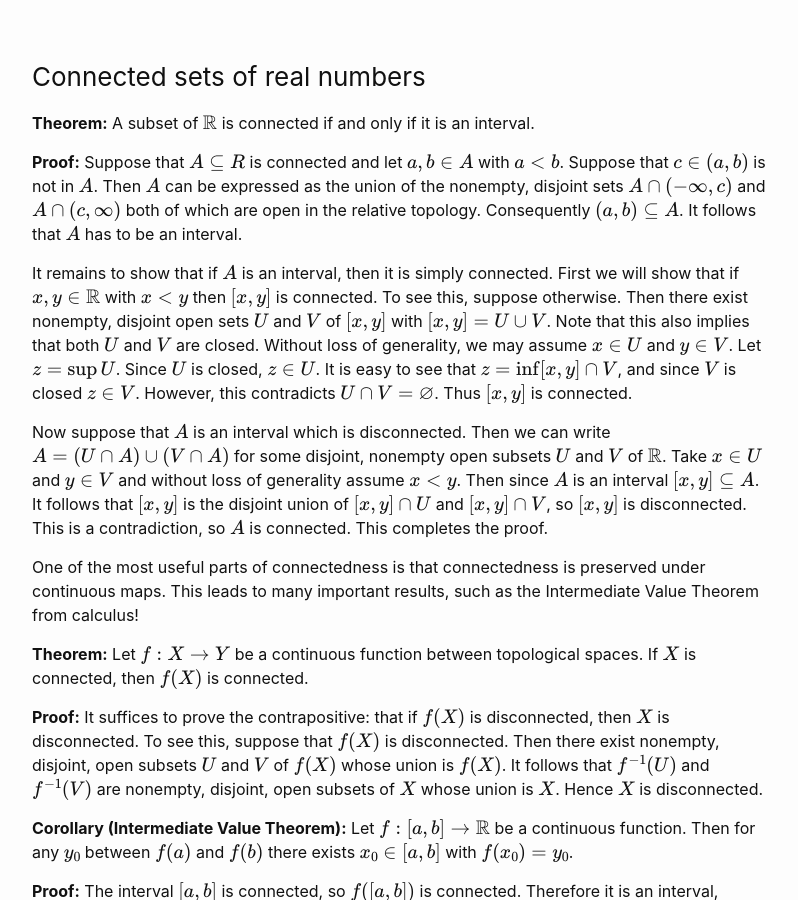
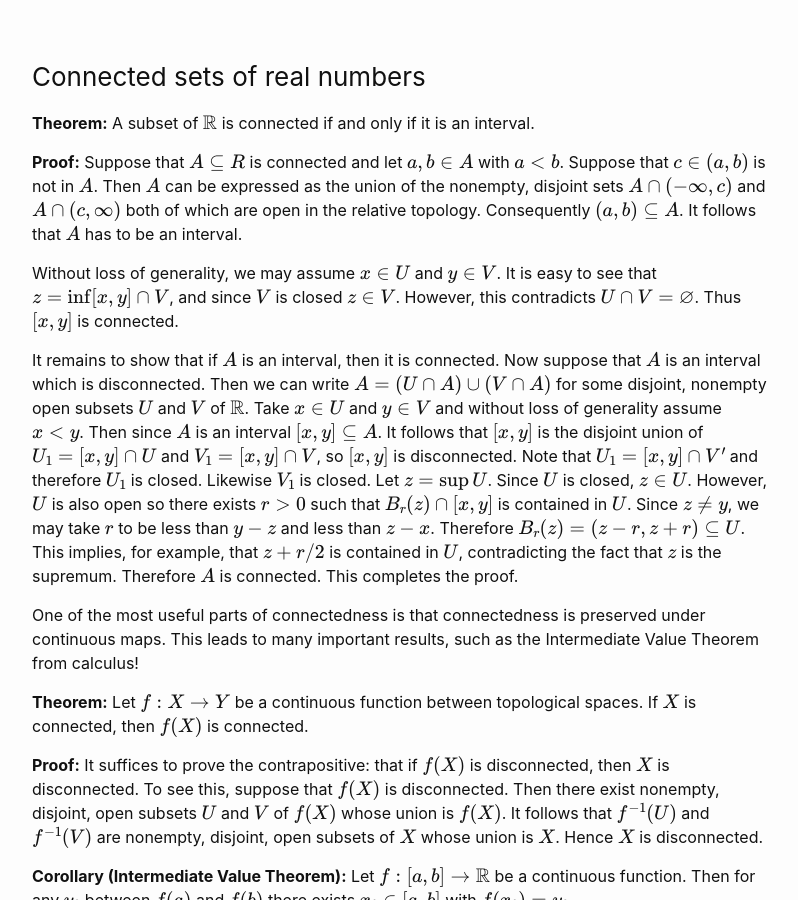
Before and after one commit to wcasper/math414fall2022, a Jekyll site: the page built from _topics/024-connectedness.md, in a window 1280 px wide and 900 px high, scrolled down 975 px. Shown: the whole window, without its empty margins (238-1036 px from the left). Built offline with Jekyll 4.4.1, drawn with Linux system fonts in a browser that asks for light colours.

Commit message:
fixed proof

```diff
--- a/_topics/024-connectedness.md
+++ b/_topics/024-connectedness.md
@@ -41,23 +41,24 @@ Then $$A$$ can be expressed as the union of the nonempty, disjoint sets $$A\cap
 Consequently $$(a,b)\subseteq A$$.
 It follows that $$A$$ has to be an interval.
 
-It remains to show that if $$A$$ is an interval, then it is simply connected.
-First we will show that if $$x,y\in \mathbb{R}$$ with $$x < y$$ then $$[x,y]$$ is connected.
-To see this, suppose otherwise.
-Then there exist nonempty, disjoint open sets $$U$$ and $$V$$ of $$[x,y]$$ with $$[x,y] = U\cup V$$.
-Note that this also implies that both $$U$$ and $$V$$ are closed.
 Without loss of generality, we may assume $$x\in U$$ and $$y\in V$$.
-Let $$z=\sup U$$.  Since $$U$$ is closed, $$z\in U$$.
 It is easy to see that $$z=\inf [x,y]\cap V$$, and since $$V$$ is closed $$z\in V$$.
 However, this contradicts $$U\cap V = \varnothing$$.
 Thus $$[x,y]$$ is connected.
 
+It remains to show that if $$A$$ is an interval, then it is connected.
 Now suppose that $$A$$ is an interval which is disconnected.
 Then we can write $$A = (U\cap A)\cup (V\cap A)$$ for some disjoint, nonempty open subsets $$U$$ and $$V$$ of $$\mathbb{R}$$.
 Take $$x\in U$$ and $$y\in V$$ and without loss of generality assume $$x < y$$.
 Then since $$A$$ is an interval $$[x,y]\subseteq A$$.
-It follows that $$[x,y]$$ is the disjoint union of $$[x,y]\cap U$$ and $$[x,y]\cap V$$, so $$[x,y]$$ is disconnected.
-This is a contradiction, so $$A$$ is connected.
+It follows that $$[x,y]$$ is the disjoint union of $$U_1 = [x,y]\cap U$$ and $$V_1 = [x,y]\cap V$$, so $$[x,y]$$ is disconnected.
+Note that $$U_1 = [x,y]\cap V'$$ and therefore $$U_1$$ is closed.  Likewise $$V_1$$ is closed.
+Let $$z=\sup U$$.  Since $$U$$ is closed, $$z\in U$$.
+However, $$U$$ is also open so there exists $$r>0$$ such that $$B_r(z)\cap [x,y]$$ is contained in $$U$$.
+Since $$z\neq y$$, we may take $$r$$ to be less than $$y-z$$ and less than $$z-x$$.
+Therefore $$B_r(z) = (z-r,z+r)\subseteq U$$.
+This implies, for example, that $$z + r/2$$ is contained in $$U$$, contradicting the fact that $$z$$ is the supremum.
+Therefore $$A$$ is connected.
 This completes the proof.
 
 One of the most useful parts of connectedness is that connectedness is preserved under continuous maps.
```
